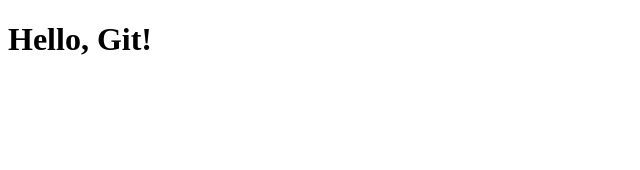
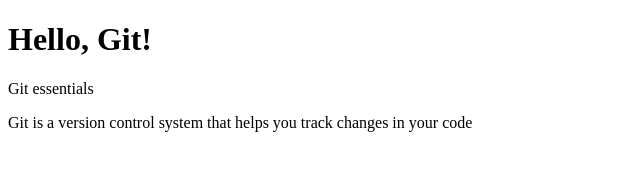
Before and after one commit to Ogirimaobey/git_essential_assignment, a plain HTML site: page index.html in a window 1280 px wide. Shown: the whole page, without its empty margins (0-640 px from the left). Drawn offline with Linux system fonts and the light colour scheme.

Commit message:
added new line

```diff
--- a/index.html
+++ b/index.html
@@ -5,4 +5,5 @@
 <body>
    <h1>Hello, Git!</h1>
 </body>
-</html>
+</html><p>Git essentials</d>
+   <p> Git is a version control system that helps you track changes in your code</p>
```
